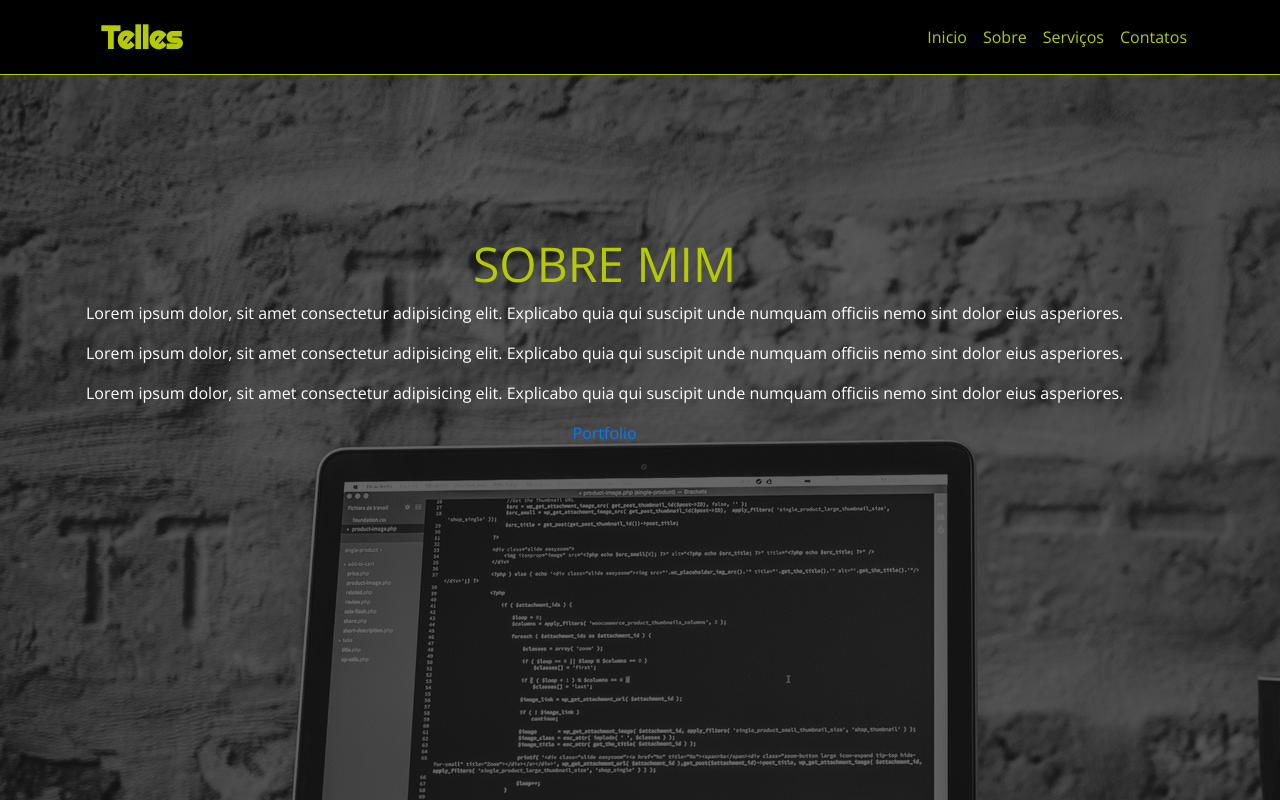
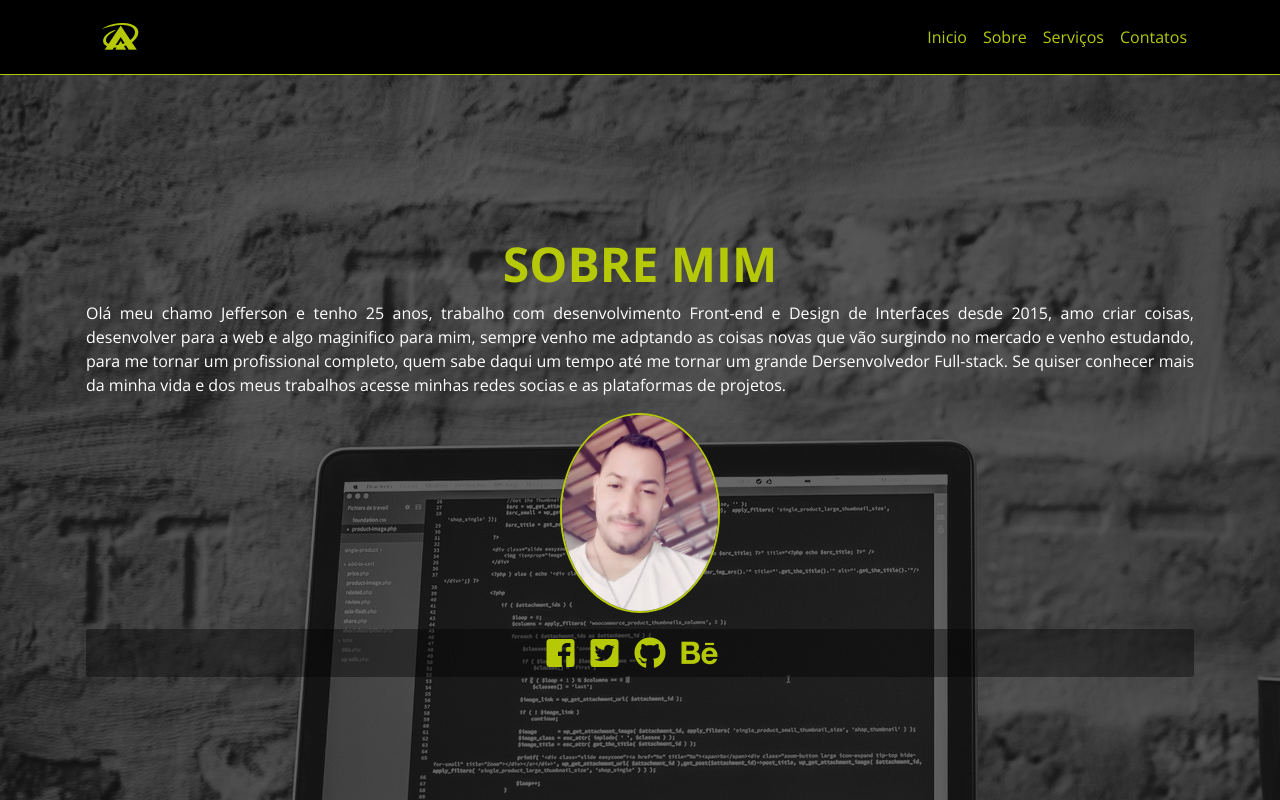
Before and after one commit to devprotestes/Projeto---Portfolio-Profissional, a website: page sobre.html in a window 1280 px wide. Drawn offline with nearby package versions, Linux system fonts and the light colour scheme.

Commit message:
Fazendo algumas alteracoes na pagina sobre e adicionando uma imagem para ser usada como avatar

```diff
--- a/scss/sobre/_sobremin.scss
+++ b/scss/sobre/_sobremin.scss
@@ -1,14 +1,27 @@
 .sobre {
   margin-top: 10rem;
 
-  &-conteudo {
+  &_container {
     text-align: center;
     padding: 0 1rem;
   }
 
-  &-principal {
+  &_intro {
     font-size: 3rem;
+    font-weight: 700;
     text-transform: uppercase;
     color: $color-template;
   }
+
+  &_info {
+    text-align: justify;
+    font-weight: 400;
+  }
+
+  &_avatar img {
+    width: auto;
+    height: 200px;
+    border-radius: 100%;
+    border: 2px solid $color-template;
+  }
 }
--- a/sobre.html
+++ b/sobre.html
@@ -18,7 +18,7 @@
 
   <nav class="navbar navbar-expand-lg navbar-dark bg-dark">
     <div class="container">
-      <a href="index.html" class="navbar-brand">Telles</a>
+      <a href="index.html" class="navbar-brand"><i class="fab fa-asymmetrik"></i></a>
 
       <button class="navbar-toggler" data-toggle="collapse" data-target="#navbarMenu">
         <span class="navbar-toggler-icon"></span>
@@ -38,14 +38,19 @@
   <div class="sobre">
     <div class="container">
       <div class="row">
-        <div class="sobre-conteudo">
-          <h1 class="sobre-principal">Sobre Mim</h1>
-          <p>Lorem ipsum dolor, sit amet consectetur adipisicing elit. Explicabo quia qui suscipit unde numquam officiis nemo sint dolor eius asperiores.</p>
-          <p>Lorem ipsum dolor, sit amet consectetur adipisicing elit. Explicabo quia qui suscipit unde numquam officiis nemo
-            sint dolor eius asperiores.</p>
-          <p>Lorem ipsum dolor, sit amet consectetur adipisicing elit. Explicabo quia qui suscipit unde numquam officiis nemo
-            sint dolor eius asperiores.</p>
-          <a href="#">Portfolio</a>
+        <div class="sobre_container">
+          <h1 class="sobre_intro">Sobre Mim</h1>
+          <p class="sobre_info">Olá meu chamo Jefferson e tenho 25 anos, trabalho com desenvolvimento Front-end e Design de Interfaces desde 2015, amo criar coisas, desenvolver para a web e algo maginifico para mim, sempre venho me adptando as coisas novas que vão surgindo no mercado e venho estudando, para me tornar um profissional completo, quem sabe daqui um tempo até me tornar um grande Dersenvolvedor Full-stack. Se quiser conhecer mais da minha vida e dos meus trabalhos acesse minhas redes socias e as plataformas de projetos.</p>
+          <div class="sobre_avatar">
+            <img src="imagens/avatar.jpg" alt="avatar do desenvolvedor">
+          </div>
+
+          <div class="sociais">
+            <a href="/" class="sociais-link"><i class="fab fa-facebook-square"></i></a>
+            <a href="/" class="sociais-link"><i class="fab fa-twitter-square"></i></a>
+            <a href="/" class="sociais-link"><i class="fab fa-github"></i></a>
+            <a href="/" class="sociais-link"><i class="fab fa-behance"></i></a>
+          </div>
         </div>
       </div>
     </div>
```
Also changed, not shown: css/main.css, imagens/avatar.jpg (added), 1 other file.
